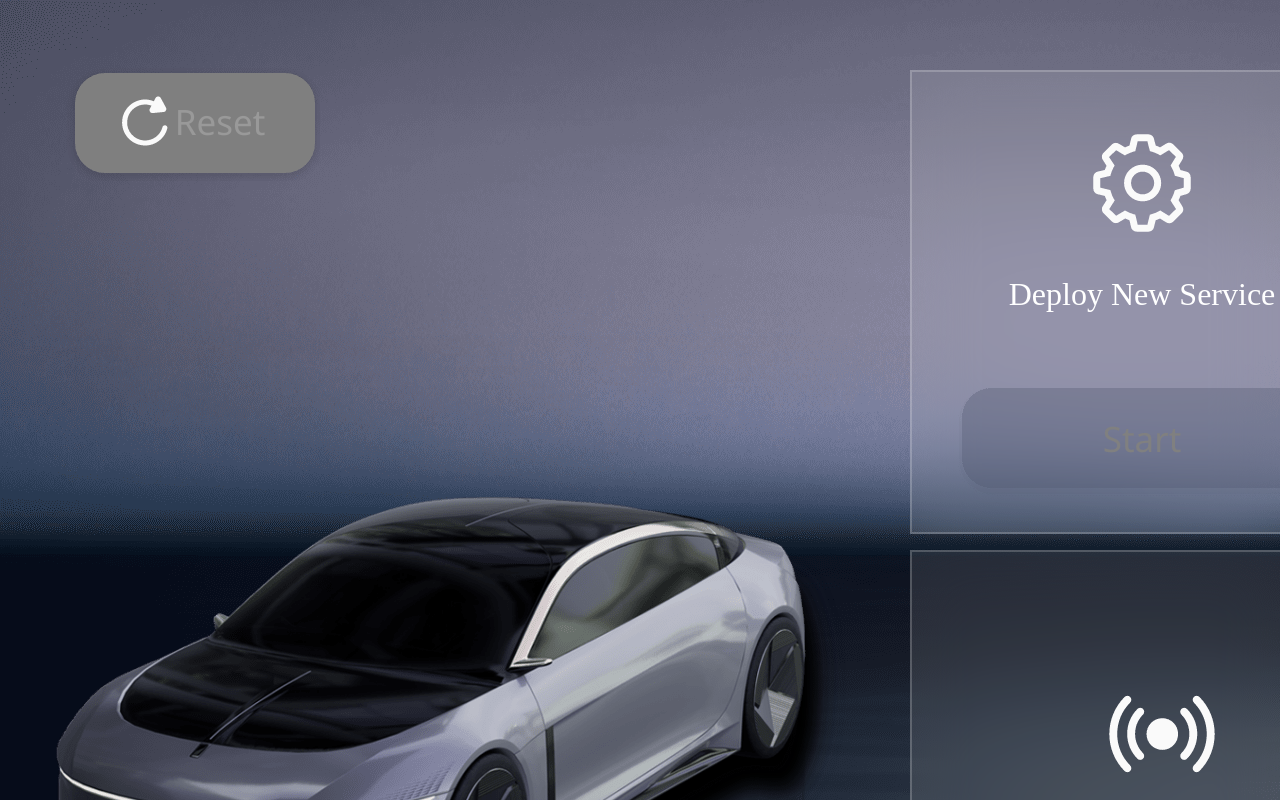
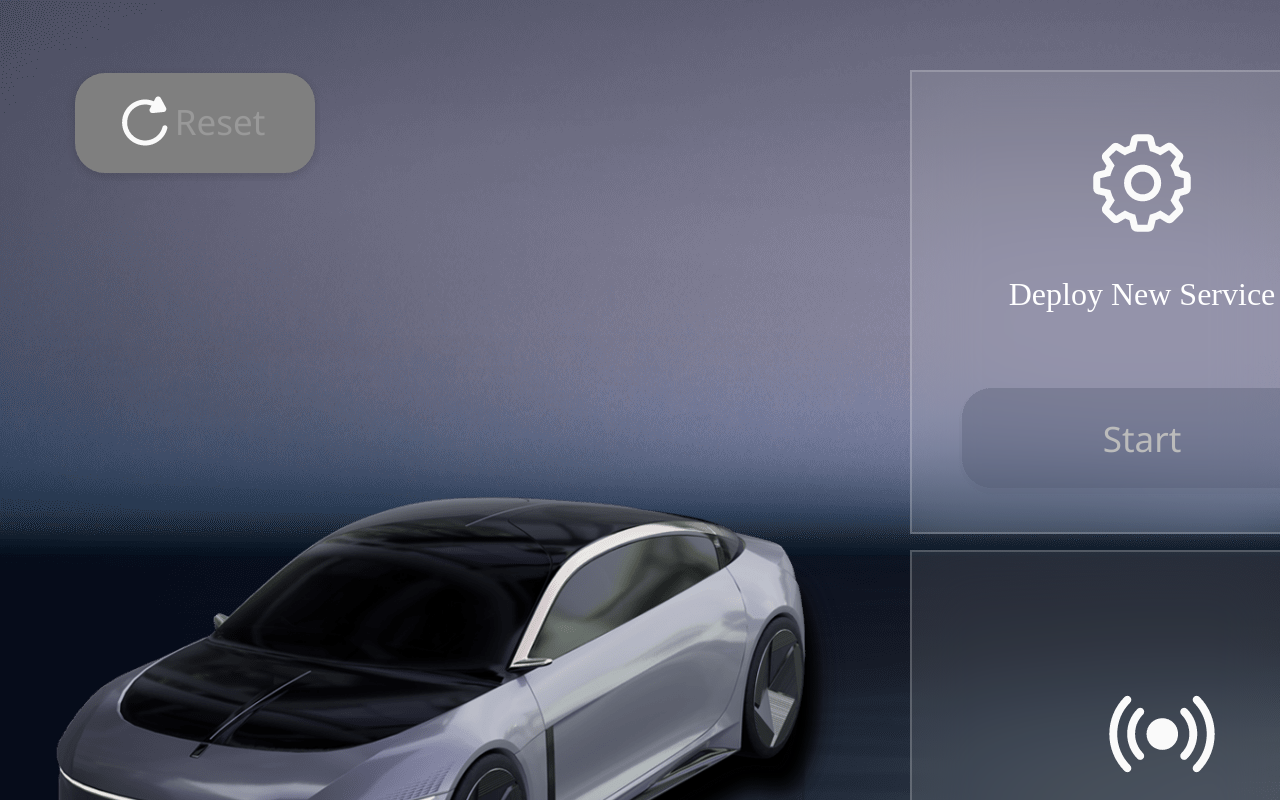
Before and after one commit to jjailbird/nextjs-controlbox, a Next.js app: page / in a window 1280 px wide. Shown: the top 800 px of the page. Built offline with nearby package versions, Linux system fonts and the light colour scheme; no server answers.

Commit message:
Make disable button's text color brighter

```diff
--- a/components/ButtonNormal.module.css
+++ b/components/ButtonNormal.module.css
@@ -21,7 +21,7 @@
   background: url("/images/btn-disable.png") no-repeat;
   font-family: "NotoSantos";
   font-size: 35px;
-  color: gray;
+  color: #bbb;
   display: flex;
   flex-direction: row;
   align-items: center;
```
